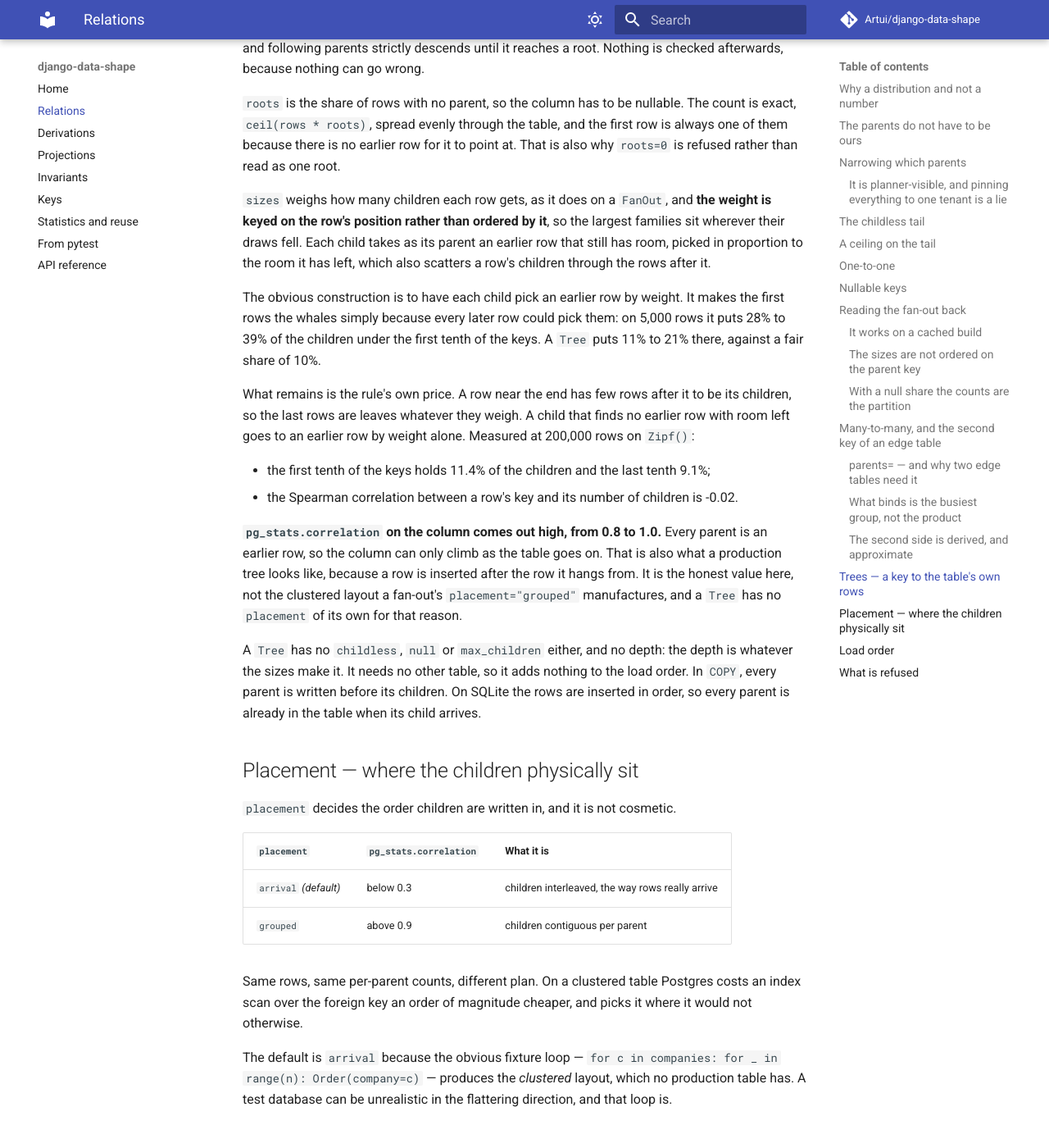
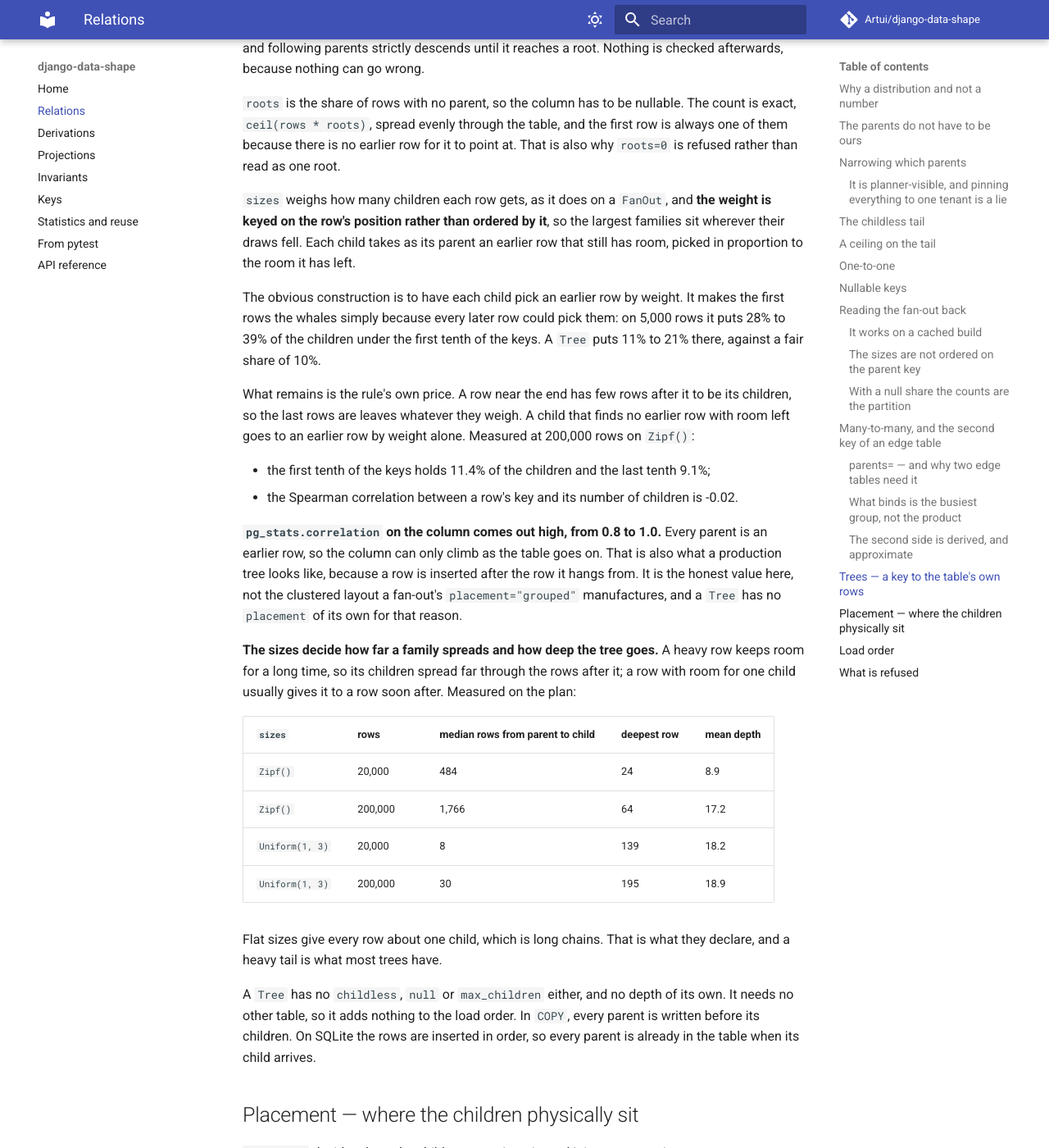
Before and after one commit to Artui/django-data-shape, an MkDocs documentation site: the page built from docs/relations.md, in a window 1280 px wide and 1400 px high, scrolled down 9686 px. Shown: the whole window at 82% size. Built offline with MkDocs 1.6.1 and Material for MkDocs 9.7.7, drawn with Linux system fonts in a browser that asks for light colours; comment, search, counter and statistics services are not loaded.

Commit message:
Count a tree's roots from the share's decimal reading, and state its shape as measured
The root count took the ceiling of a float product, which overshoots on
ordinary shares: 100 * 0.07 is 7.000000000000001, so a declared 7% gave 8
roots of 100. The share is now read as the decimal it was written as.

The build tests move onto a model main already has, so a file copy of them
replays there and fails on its assertions. The docs drop the claim that a
family is always scattered: measured on the plan, flat sizes make chains of
near neighbours and heavy sizes spread a family far, and both are now stated
in a table and pinned by tests.

Co-Authored-By: Claude Opus 5.5 <noreply@anthropic.com>

```diff
--- a/docs/relations.md
+++ b/docs/relations.md
@@ -461,7 +461,7 @@ point at. That is also why `roots=0` is refused rather than read as one root.
 **the weight is keyed on the row's position rather than ordered by it**, so the
 largest families sit wherever their draws fell. Each child takes as its parent
 an earlier row that still has room, picked in proportion to the room it has
-left, which also scatters a row's children through the rows after it.
+left.
 
 The obvious construction is to have each child pick an earlier row by weight.
 It makes the first rows the whales simply because every later row could pick
@@ -485,8 +485,23 @@ after the row it hangs from. It is the honest value here, not the clustered
 layout a fan-out's `placement="grouped"` manufactures, and a `Tree` has no
 `placement` of its own for that reason.
 
-A `Tree` has no `childless`, `null` or `max_children` either, and no depth: the
-depth is whatever the sizes make it. It needs no other table, so it adds
+**The sizes decide how far a family spreads and how deep the tree goes.** A
+heavy row keeps room for a long time, so its children spread far through the
+rows after it; a row with room for one child usually gives it to a row soon
+after. Measured on the plan:
+
+| `sizes` | rows | median rows from parent to child | deepest row | mean depth |
+| --- | --- | --- | --- | --- |
+| `Zipf()` | 20,000 | 484 | 24 | 8.9 |
+| `Zipf()` | 200,000 | 1,766 | 64 | 17.2 |
+| `Uniform(1, 3)` | 20,000 | 8 | 139 | 18.2 |
+| `Uniform(1, 3)` | 200,000 | 30 | 195 | 18.9 |
+
+Flat sizes give every row about one child, which is long chains. That is what
+they declare, and a heavy tail is what most trees have.
+
+A `Tree` has no `childless`, `null` or `max_children` either, and no depth of
+its own. It needs no other table, so it adds
 nothing to the load order. In `COPY`, every parent is written before its
 children. On SQLite the rows are inserted in order, so every parent is already
 in the table when its child arrives.
```
Also changed, not shown: 4 other files.
